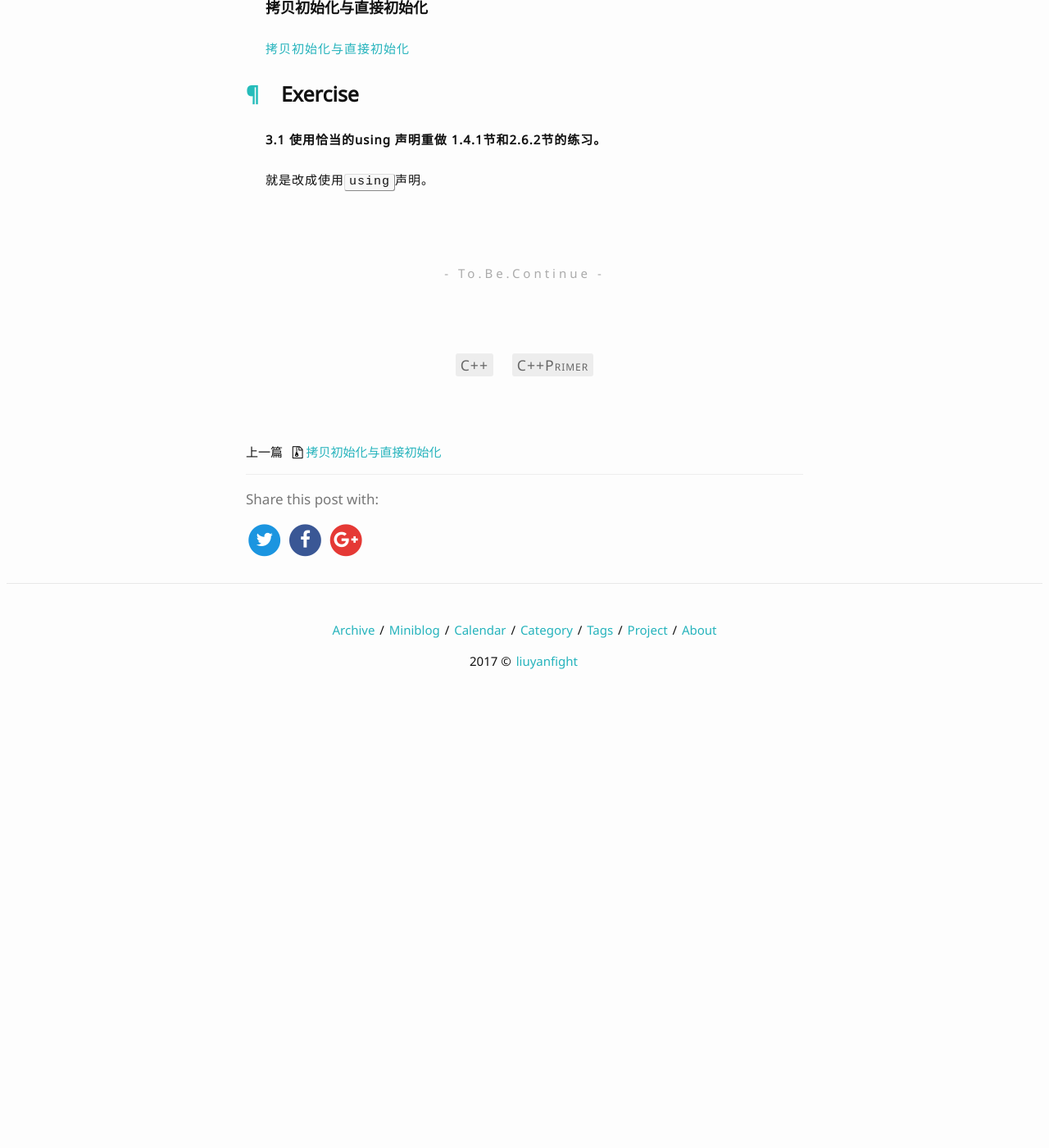
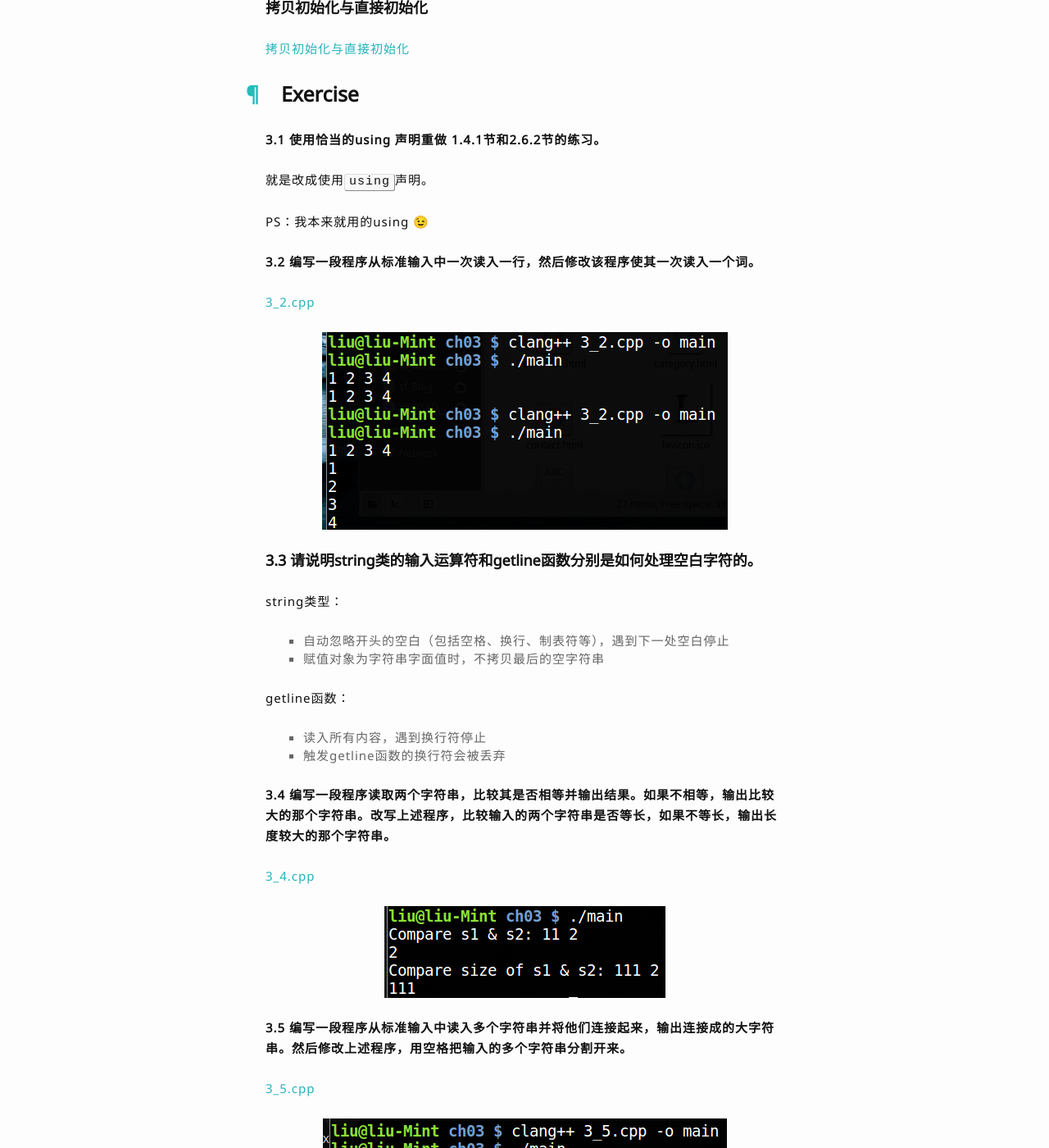
Before and after one commit to liuyanfight/liuyanfight.github.io, a Jekyll site: the page built from _posts/2017-08-17-Cpp-ch03.md, in a window 1280 px wide and 1400 px high, scrolled down 681 px. Shown: the whole window at 82% size. Built offline with Jekyll 4.4.1, drawn with Linux system fonts in a browser that asks for light colours; nearby versions of some CDN libraries; emoji names are drawn with the system emoji font; comment, search, counter and statistics services are not loaded; before the commit the page ends 1536 px from its top, so only the background shows below that; some of the changed text lies outside the part shown.

Commit message:
update 0818

```diff
--- a/_posts/2017-08-17-Cpp-ch03.md
+++ b/_posts/2017-08-17-Cpp-ch03.md
@@ -1,6 +1,6 @@
 ---
 layout: post
-title: C++ Primer 5th Ch03 字符串，向量和数组
+title: C++ Primer 5th Ch03 字符串、向量和数组
 date: 2017-08-17 14:14
 categories: C++
 tags: C++ C++Primer
@@ -33,3 +33,35 @@ typora-root-url: ..
 **3.1 使用恰当的using 声明重做 1.4.1节和2.6.2节的练习。**
 
 就是改成使用`using`声明。
+
+PS：我本来就用的using :wink:
+
+**3.2 编写一段程序从标准输入中一次读入一行，然后修改该程序使其一次读入一个词。**
+
+[3\_2.cpp](https://github.com/liuyanfight/cpp/blob/master/code/ch03/3_2.cpp)
+
+![3_2](/img/blog/cpp/ch03/3_2.png)
+
+### 3.3 请说明string类的输入运算符和getline函数分别是如何处理空白字符的。
+
+string类型：
+
+- 自动忽略开头的空白（包括空格、换行、制表符等），遇到下一处空白停止
+- 赋值对象为字符串字面值时，不拷贝最后的空字符串
+
+getline函数：
+
+- 读入所有内容，遇到换行符停止
+- 触发getline函数的换行符会被丢弃
+
+**3.4 编写一段程序读取两个字符串，比较其是否相等并输出结果。如果不相等，输出比较大的那个字符串。改写上述程序，比较输入的两个字符串是否等长，如果不等长，输出长度较大的那个字符串。**
+
+[3\_4.cpp](https://github.com/liuyanfight/cpp/blob/master/code/ch03/3_4.cpp)
+
+![3_4](/img/blog/cpp/ch03/3_4.png)
+
+**3.5 编写一段程序从标准输入中读入多个字符串并将他们连接起来，输出连接成的大字符串。然后修改上述程序，用空格把输入的多个字符串分割开来。**
+
+[3\_5.cpp](https://github.com/liuyanfight/cpp/blob/master/code/ch03/3_5.cpp)
+
+![3_5](/img/blog/cpp/ch03/3_5.png)
--- a/archive.html
+++ b/archive.html
@@ -34,15 +34,15 @@ permalink: /archive/
 
 		<a href="{{ post.url | prepend: site.baseurl }}">{{ post.title }}</a>
 		<span class="date">
-        &nbsp;&nbsp;
+        &nbsp;
         {{ post.date | date: "%Y/%m/%d" }}
         {% if post.location %}
-					&nbsp;&nbsp;
+					&nbsp;
 					<i class="fa fa-map-marker"></i>
 					{{ post.location }}
 				{% endif %}
 				{% if post.finished == false %}
-					&nbsp;&nbsp;
+					&nbsp;
 					<i class="fa fa-caret-square-o-right" aria-hidden="true"></i>
 				{% endif %}
 		</span>
```
Also changed, not shown: _posts/2017-08-01-Cpp-plan.md (+2 -1 lines), _posts/2017-08-09-Blog-Change.md (+7 -7 lines), img/blog/cpp/ch03/3_2.png (added), img/blog/cpp/ch03/3_4.png (added), img/blog/cpp/ch03/3_5.png (added).
